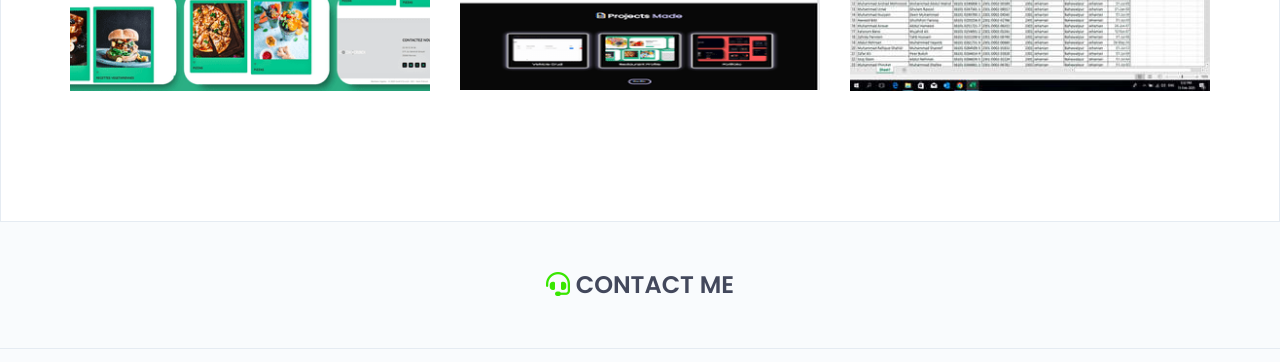
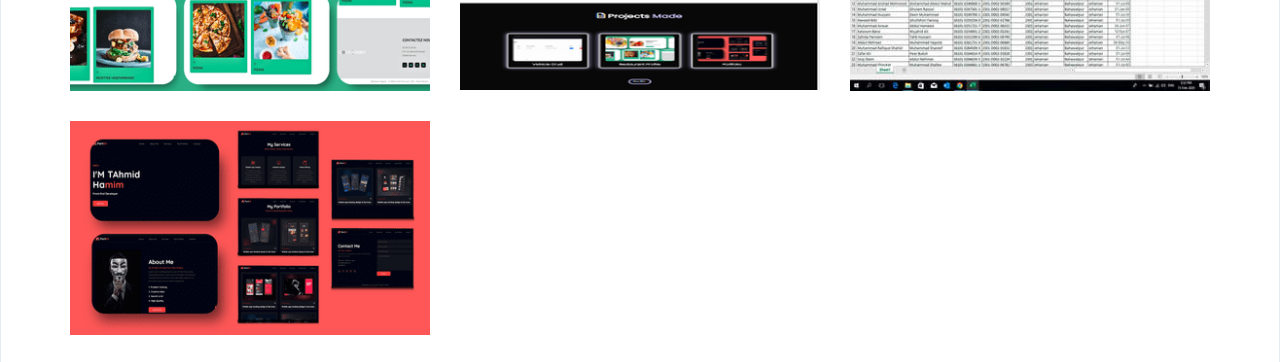
Before and after one commit to G4Guru/ahmer_nadeem, a website: page index.html in a window 1280 px wide. Shown: the part 5870-6232 px from the top of the page. Drawn offline with nearby package versions, Linux system fonts and the light colour scheme.

Commit message:
Update index.html

```diff
--- a/index.html
+++ b/index.html
@@ -834,7 +834,7 @@
 									</div>
 								</div>
 							</div>
-							<!-- <div class="col-sm-4">
+							<div class="col-sm-4">
 								<div class="item">
 									<img src="assets/images/portfolio/web1.png" alt="portfolio image" />
 									<div class="isotope-overlay">
@@ -851,7 +851,7 @@
 										</a>
 									</div>
 								</div>
-							</div> -->
+							</div>
 						</div>
 					</div>
 				</div>
```
